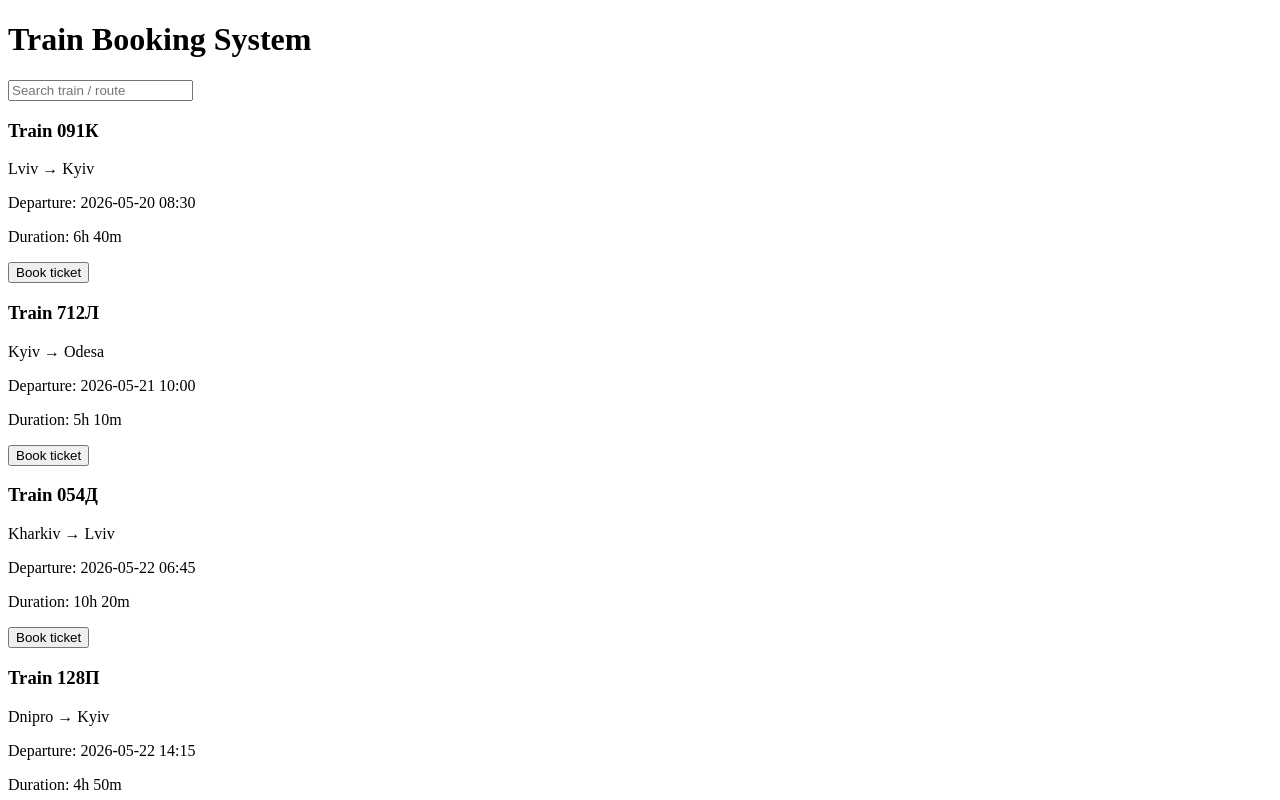
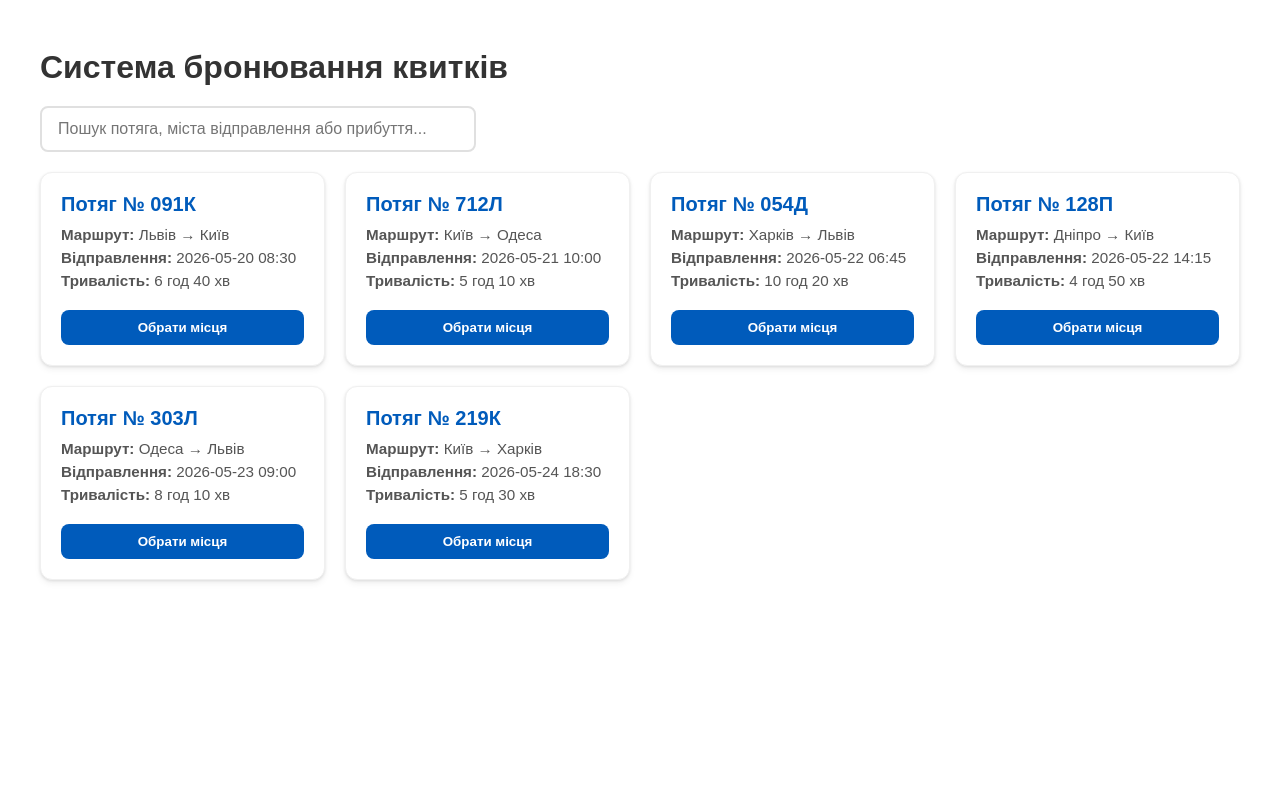
Before and after one commit to kastlls/web-project, a React (Vite) app: page / in a window 1280 px wide. Shown: the top 800 px of the page. Built offline with nearby package versions, Linux system fonts and the light colour scheme.

Commit message:
feat: migrate to CSS Modules and optimize search filtering logic

```diff
--- a/src/components/TrainCard.jsx
+++ b/src/components/TrainCard.jsx
@@ -1,19 +1,20 @@
 import { Link } from "react-router-dom"
+import styles from "./TrainCard.module.css"
 
 function TrainCard({ train }) {
   return (
-    <div className="card">
-      <h3>Train {train.number}</h3>
+    <div className={styles.card}>
+      <h3 className={styles.trainNumber}>Потяг № {train.number}</h3>
 
-      <p>
-        {train.from} → {train.to}
+      <p className={styles.info}>
+        <strong>Маршрут:</strong> {train.from} → {train.to}
       </p>
 
-      <p>Departure: {train.departure}</p>
-      <p>Duration: {train.duration}</p>
+      <p className={styles.info}><strong>Відправлення:</strong> {train.departure}</p>
+      <p className={styles.info}><strong>Тривалість:</strong> {train.duration}</p>
 
       <Link to={`/booking/${train.id}`}>
-        <button>Book ticket</button>
+        <button className={styles.btn}>Обрати місця</button>
       </Link>
     </div>
   )
--- /dev/null
+++ b/src/components/TrainCard.module.css
@@ -0,0 +1,46 @@
+.card {
+  background: #ffffff;
+  padding: 20px;
+  border-radius: 12px;
+  box-shadow: 0 4px 6px rgba(0, 0, 0, 0.05), 0 1px 3px rgba(0, 0, 0, 0.1);
+  border: 1px solid #f0f0f0;
+  transition: transform 0.2s ease, box-shadow 0.2s ease;
+}
+
+.card:hover {
+  transform: translateY(-4px);
+  box-shadow: 0 10px 15px rgba(0, 0, 0, 0.1);
+}
+
+.trainNumber {
+  margin: 0 0 10px 0;
+  color: #005bbb;
+  font-size: 1.25rem;
+  font-family: sans-serif;
+}
+
+.info {
+  margin: 6px 0;
+  color: #555;
+  font-size: 0.95rem;
+  font-family: sans-serif;
+}
+
+.btn {
+  display: inline-block;
+  width: 100%;
+  padding: 10px;
+  margin-top: 15px;
+  background: #005bbb;
+  color: white;
+  border: none;
+  border-radius: 8px;
+  font-weight: 600;
+  cursor: pointer;
+  text-align: center;
+  transition: background-color 0.2s ease;
+}
+
+.btn:hover {
+  background: #004494;
+}
--- a/src/components/TrainList.jsx
+++ b/src/components/TrainList.jsx
@@ -1,8 +1,13 @@
 import TrainCard from "./TrainCard"
+import styles from "./TrainList.module.css"
 
 function TrainList({ trains }) {
+  if (trains.length === 0) {
+    return <p className={styles.empty}>Потягів за вашим запитом не знайдено.</p>
+  }
+
   return (
-    <div className="list">
+    <div className={styles.list}>
       {trains.map((train) => (
         <TrainCard key={train.id} train={train} />
       ))}
--- /dev/null
+++ b/src/components/TrainList.module.css
@@ -0,0 +1,10 @@
+.list {
+  display: grid;
+  grid-template-columns: repeat(auto-fit, minmax(280px, 1fr));
+  gap: 20px;
+}
+
+.empty {
+  color: #666;
+  font-style: italic;
+}
--- a/src/data/trains.js
+++ b/src/data/trains.js
@@ -2,55 +2,55 @@ const trains = [
   {
     id: 1,
     number: "091К",
-    from: "Lviv",
-    to: "Kyiv",
+    from: "Львів",
+    to: "Київ",
     departure: "2026-05-20 08:30",
-    duration: "6h 40m",
+    duration: "6 год 40 хв",
     wagons: [1, 2, 3, 4]
   },
   {
     id: 2,
     number: "712Л",
-    from: "Kyiv",
-    to: "Odesa",
+    from: "Київ",
+    to: "Одеса",
     departure: "2026-05-21 10:00",
-    duration: "5h 10m",
+    duration: "5 год 10 хв",
     wagons: [1, 2, 3]
   },
   {
     id: 3,
     number: "054Д",
-    from: "Kharkiv",
-    to: "Lviv",
+    from: "Харків",
+    to: "Львів",
     departure: "2026-05-22 06:45",
-    duration: "10h 20m",
+    duration: "10 год 20 хв",
     wagons: [1, 2, 3, 4, 5]
   },
   {
     id: 4,
     number: "128П",
-    from: "Dnipro",
-    to: "Kyiv",
+    from: "Дніпро",
+    to: "Київ",
     departure: "2026-05-22 14:15",
-    duration: "4h 50m",
+    duration: "4 год 50 хв",
     wagons: [1, 2, 3]
   },
   {
     id: 5,
     number: "303Л",
-    from: "Odesa",
-    to: "Lviv",
+    from: "Одеса",
+    to: "Львів",
     departure: "2026-05-23 09:00",
-    duration: "8h 10m",
+    duration: "8 год 10 хв",
     wagons: [1, 2, 3, 4]
   },
   {
     id: 6,
     number: "219К",
-    from: "Kyiv",
-    to: "Kharkiv",
+    from: "Київ",
+    to: "Харків",
     departure: "2026-05-24 18:30",
-    duration: "5h 30m",
+    duration: "5 год 30 хв",
     wagons: [1, 2]
   }
 ]
--- a/src/pages/Home.jsx
+++ b/src/pages/Home.jsx
@@ -1,22 +1,29 @@
 import { useState } from "react"
 import trains from "../data/trains"
 import TrainList from "../components/TrainList"
+import styles from "./Home.module.css"
 
 function Home() {
   const [search, setSearch] = useState("")
 
-  const filtered = trains.filter((t) =>
-    t.number.toLowerCase().includes(search.toLowerCase()) ||
-    t.from.toLowerCase().includes(search.toLowerCase()) ||
-    t.to.toLowerCase().includes(search.toLowerCase())
-  )
+  const filtered = trains.filter((train) => {
+    // Розбиваємо пошуковий запит на окремі слова та прибираємо зайві пробіли
+    const searchWords = search.toLowerCase().trim().split(/\s+/)
+
+    // Створюємо один суцільний рядок з даних потяга для зручного пошуку
+    const trainInfo = `${train.number} ${train.from} ${train.to}`.toLowerCase()
+
+    // Потяг підходить, якщо КОЖНЕ слово з пошуку є в цьому рядку
+    return searchWords.every((word) => trainInfo.includes(word))
+  })
 
   return (
-    <div>
-      <h1>Train Booking System</h1>
+    <div className={styles.container}>
+      <h1 className={styles.title}>Система бронювання квитків</h1>
 
       <input
-        placeholder="Search train / route"
+        className={styles.searchInput}
+        placeholder="Пошук потяга, міста відправлення або прибуття..."
         value={search}
         onChange={(e) => setSearch(e.target.value)}
       />
--- /dev/null
+++ b/src/pages/Home.module.css
@@ -0,0 +1,28 @@
+.container {
+  padding: 20px;
+  max-width: 1200px;
+  margin: 0 auto;
+}
+
+.title {
+  color: #333;
+  font-size: 2rem;
+  margin-bottom: 20px;
+  font-family: sans-serif;
+}
+
+.searchInput {
+  width: 100%;
+  max-width: 400px;
+  padding: 12px 16px;
+  font-size: 16px;
+  border: 2px solid #e0e0e0;
+  border-radius: 8px;
+  margin-bottom: 20px;
+  transition: border-color 0.2s ease;
+}
+
+.searchInput:focus {
+  outline: none;
+  border-color: #005bbb;
+}
```
